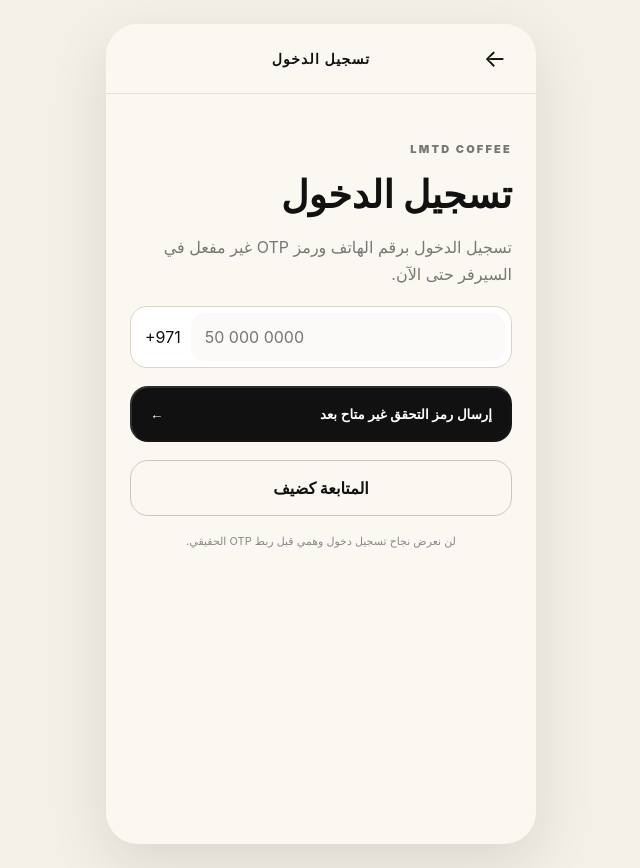
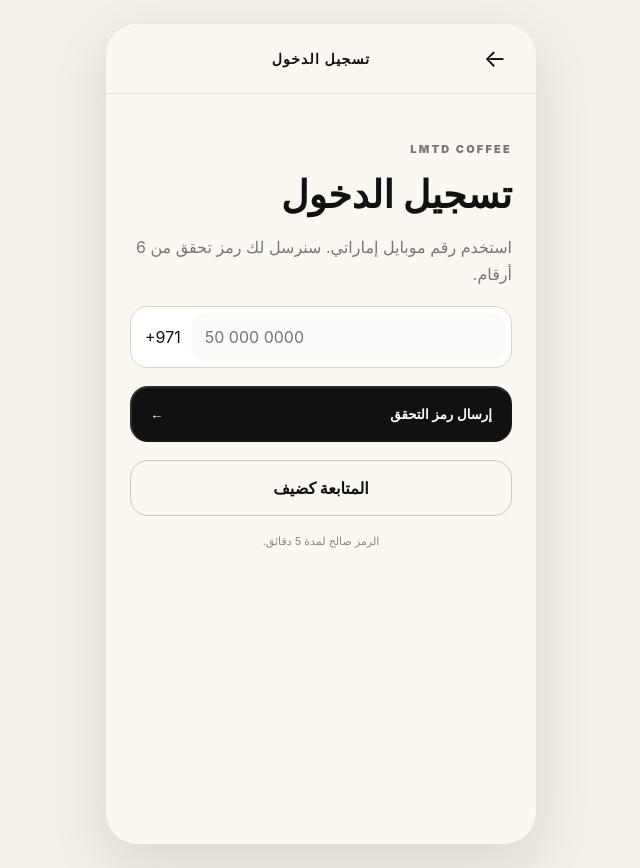
Before and after one commit to westRegion-gif/saleh-order-ahead, a Next.js app in the folder lmtd/apps/customer/: page /login in a window 1280 px wide. Shown: the whole page, without its empty margins (319-959 px from the left). Built offline with nearby package versions, Linux system fonts and the light colour scheme; no server answers.

Commit message:
Phase 3: enable customer OTP login

```diff
--- a/lmtd/apps/customer/app/login/page.tsx
+++ b/lmtd/apps/customer/app/login/page.tsx
@@ -1,18 +1,47 @@
+'use client';
+
 import Link from 'next/link';
+import { useState } from 'react';
+import { useRouter } from 'next/navigation';
 import { AppScreen, Header } from '../_components';
+import { requestOtp } from '../_api';
+import { setPendingPhone } from '../_auth';
 
 export default function Login() {
+  const router = useRouter();
+  const [phone, setPhone] = useState('');
+  const [loading, setLoading] = useState(false);
+  const [error, setError] = useState('');
+
+  async function submit() {
+    if (!phone.trim() || loading) return;
+    setLoading(true);
+    setError('');
+    try {
+      const result = await requestOtp(phone);
+      setPendingPhone(result.phone);
+      if (result.devCode) localStorage.setItem('lmtd_dev_otp', result.devCode);
+      else localStorage.removeItem('lmtd_dev_otp');
+      router.push('/verify');
+    } catch (err) {
+      setError(err instanceof Error ? err.message : 'تعذر إرسال رمز التحقق');
+    } finally {
+      setLoading(false);
+    }
+  }
+
   return (
     <AppScreen>
       <Header title="تسجيل الدخول" back="/" />
       <div className="content authPage" dir="rtl">
         <p className="kicker">LMTD COFFEE</p>
         <h1>تسجيل الدخول</h1>
-        <p className="muted">تسجيل الدخول برقم الهاتف ورمز OTP غير مفعل في السيرفر حتى الآن.</p>
-        <label className="phoneField" aria-disabled="true"><span>+971</span><input inputMode="tel" placeholder="50 000 0000" disabled /></label>
-        <button className="blackCta" type="button" disabled>إرسال رمز التحقق غير متاح بعد <span>←</span></button>
+        <p className="muted">استخدم رقم موبايل إماراتي. سنرسل لك رمز تحقق من 6 أرقام.</p>
+        <label className="phoneField"><span>+971</span><input inputMode="tel" autoComplete="tel" value={phone} onChange={(e) => setPhone(e.target.value)} placeholder="50 000 0000" /></label>
+        {error && <p className="muted">{error}</p>}
+        <button className="blackCta" type="button" onClick={submit} disabled={loading || !phone.trim()}>{loading ? 'جاري الإرسال...' : 'إرسال رمز التحقق'} <span>←</span></button>
         <Link className="outlineCta" href="/branches">المتابعة كضيف</Link>
-        <p className="secureNote">لن نعرض نجاح تسجيل دخول وهمي قبل ربط OTP الحقيقي.</p>
+        <p className="secureNote">الرمز صالح لمدة 5 دقائق.</p>
       </div>
     </AppScreen>
   );
```
